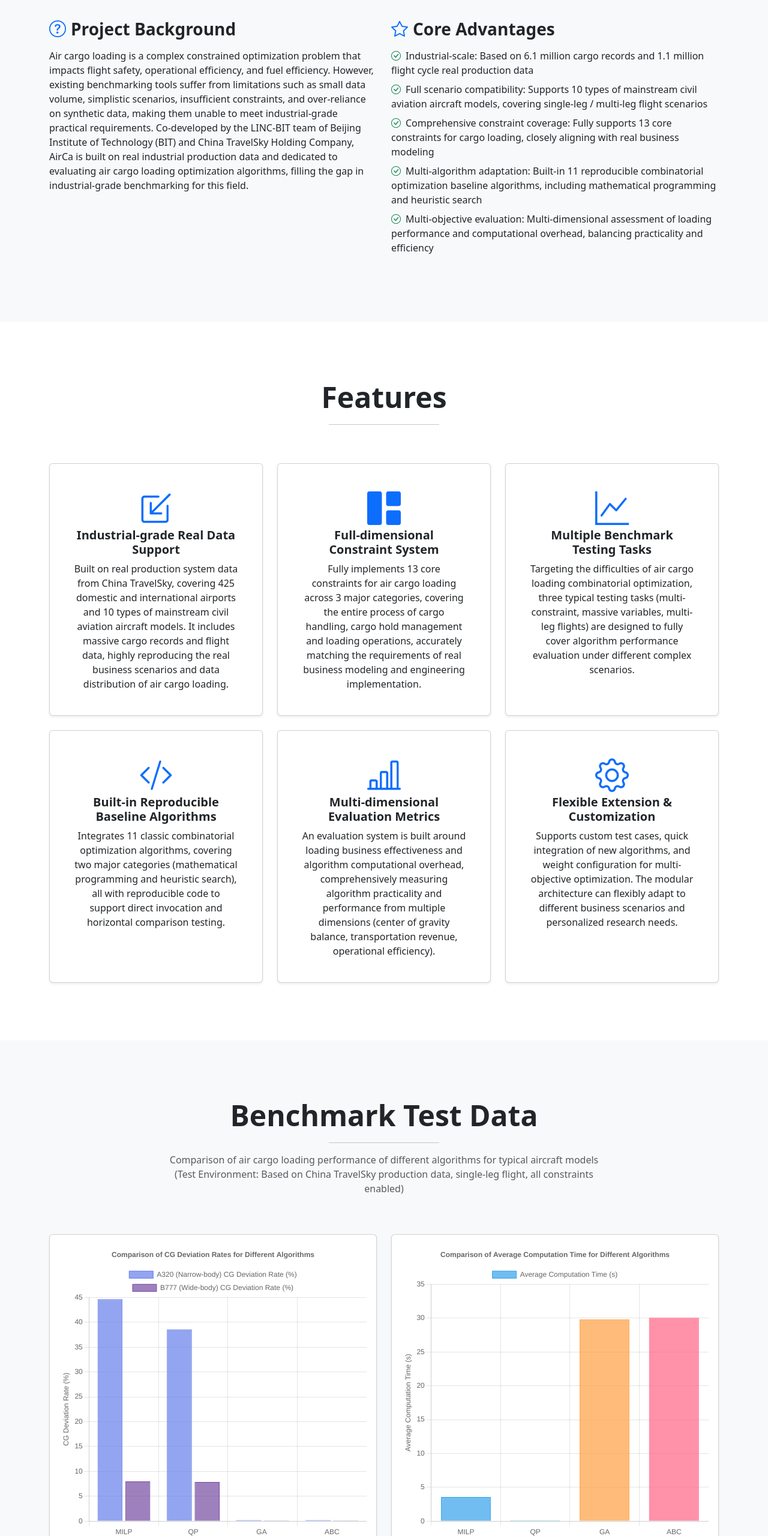
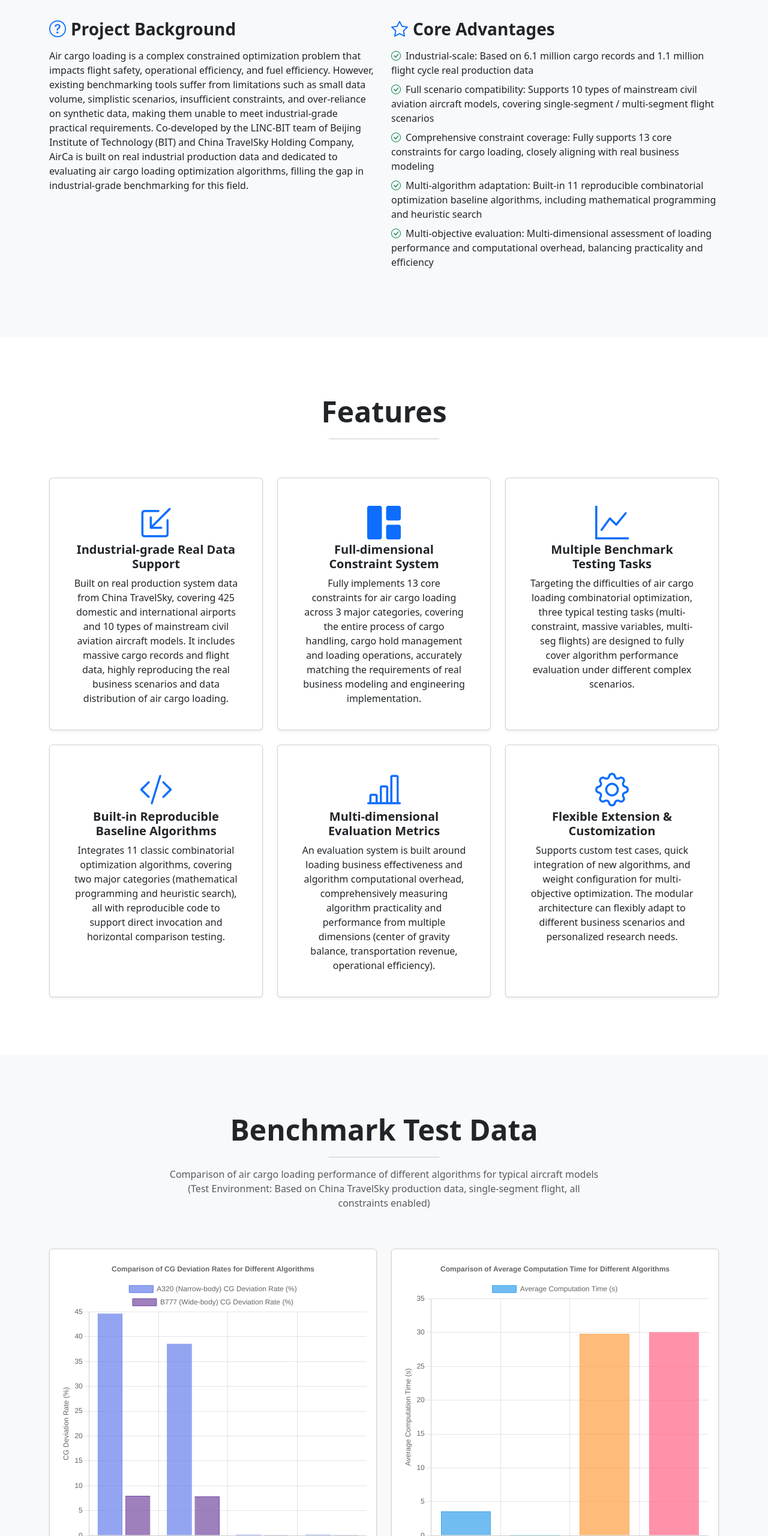
Before and after one commit to LINC-BIT/AirCa, a plain HTML site: page html-page/index.html in a window 1280 px wide. Shown: the part 1860-4420 px from the top of the page at 60% size. Drawn offline with nearby package versions, Linux system fonts and the light colour scheme.

Commit message:
Update index.html

```diff
--- a/html-page/index.html
+++ b/html-page/index.html
@@ -433,7 +433,7 @@
             <li class="mb-2"><i
                 class="bi bi-check-circle text-success me-2"></i>Full scenario
               compatibility: Supports 10 types of mainstream civil aviation
-              aircraft models, covering single-leg / multi-leg flight scenarios
+              aircraft models, covering single-segment / multi-segment flight scenarios
             </li>
             <li class="mb-2"><i
                 class="bi bi-check-circle text-success me-2"></i>Comprehensive
@@ -509,7 +509,7 @@
                 Tasks</h5>
               <p class="card-text">Targeting the difficulties of air cargo
                 loading combinatorial optimization, three typical testing tasks
-                (multi-constraint, massive variables, multi-leg flights) are
+                (multi-constraint, massive variables, multi-seg flights) are
                 designed to fully cover algorithm performance evaluation under
                 different complex scenarios.</p>
             </div>
@@ -577,7 +577,7 @@
           <hr class="w-25 mx-auto">
           <p class="text-muted">Comparison of air cargo loading performance of
             different algorithms for typical aircraft models (Test Environment:
-            Based on China TravelSky production data, single-leg flight, all
+            Based on China TravelSky production data, single-segment flight, all
             constraints enabled)</p>
         </div>
       </div>
@@ -614,7 +614,7 @@
         <div class="col-lg-10 mx-auto text-muted small">
           <p>Note: Lower values of CG deviation rate indicate better loading
             performance; computation time refers to the time consumed for
-            loading optimization of a single flight leg, with lower values
+            loading optimization of a single flight segment, with lower values
             indicating higher algorithm efficiency; the test task is
             multi-constraint cargo loading with all 13 core constraints enabled.
           </p>
@@ -3102,4 +3102,5 @@ python ".\code\multi_constraint_cargo_loading\Aircraft_configuration_comparison.
 
 </body>
 
+
 </html>
```
